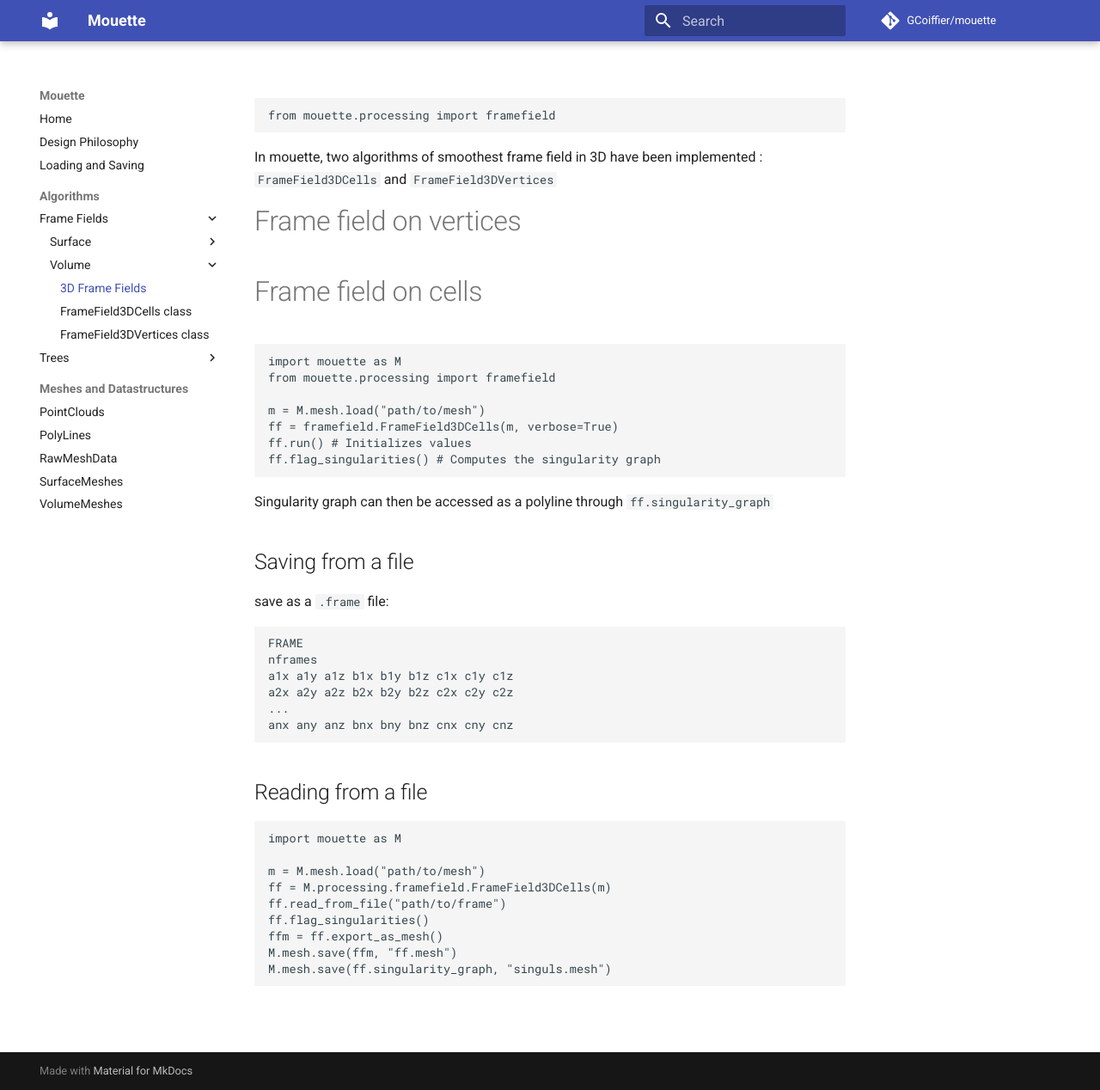
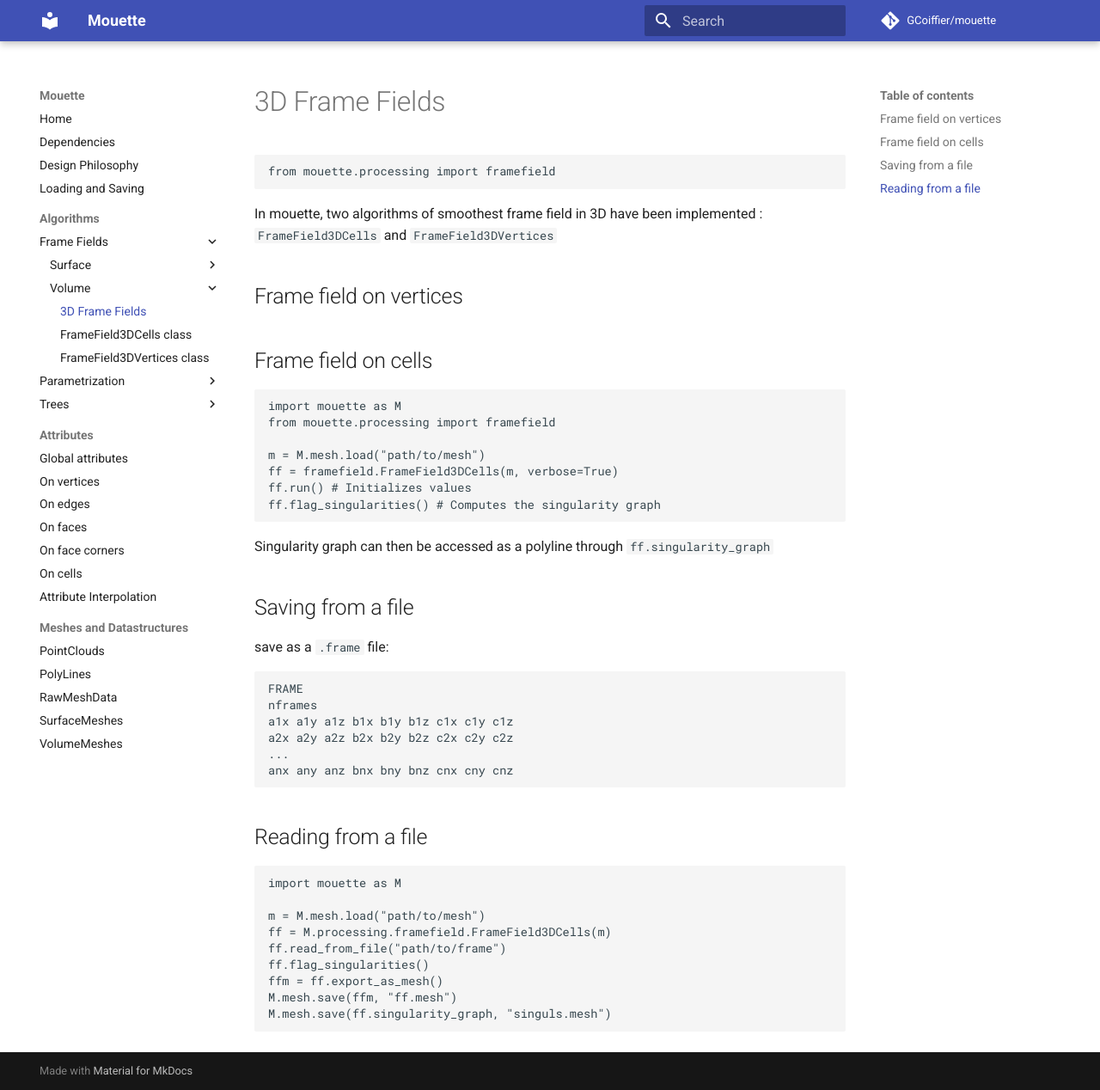
Before and after one commit to GCoiffier/mouette, an MkDocs documentation site: the page built from docs/Algorithms/Frame Fields/Volume/3dFF.md, in a window 1280 px wide and 1268 px high. Shown: the whole window at 86% size. Built offline with MkDocs 1.6.1 and Material for MkDocs 9.7.7, drawn with Linux system fonts in a browser that asks for light colours; comment, search, counter and statistics services are not loaded.

Commit message:
documation of attributes

````diff
--- /dev/null
+++ b/docs/Algorithms/Frame Fields/Surface/00_2dFF.md
@@ -0,0 +1,7 @@
+---
+title: "2D Frame Fields"
+---
+
+## On vertices
+
+## On faces
--- a/docs/Algorithms/Frame Fields/Volume/3dFF.md
+++ b/docs/Algorithms/Frame Fields/Volume/3dFF.md
@@ -1,6 +1,8 @@
 ---
 title: "3D Frame Fields"
 ---
+
+# 3D Frame Fields
 
 ```python
 from mouette.processing import framefield
@@ -9,9 +11,9 @@
 In mouette, two algorithms of smoothest frame field in 3D have been implemented : `FrameField3DCells` and `FrameField3DVertices`
 
 
-# Frame field on vertices
+## Frame field on vertices
 
-# Frame field on cells
+## Frame field on cells
 
 ```python
 import mouette as M
--- /dev/null
+++ b/docs/Attributes/01_global.md
@@ -0,0 +1,5 @@
+---
+title: "Global attributes"
+---
+
+:::mouette.attributes.glob
--- /dev/null
+++ b/docs/Attributes/02_vertices.md
@@ -0,0 +1,5 @@
+---
+title: "On vertices"
+---
+
+:::mouette.attributes.misc_vertices
--- /dev/null
+++ b/docs/Attributes/03_edges.md
@@ -0,0 +1,5 @@
+---
+title: "On edges"
+---
+
+:::mouette.attributes.misc_edges
--- /dev/null
+++ b/docs/Attributes/04_faces.md
@@ -0,0 +1,5 @@
+---
+title: "On faces"
+---
+
+:::mouette.attributes.misc_faces
--- /dev/null
+++ b/docs/Attributes/05_corners.md
@@ -0,0 +1,5 @@
+---
+title: "On face corners"
+---
+
+:::mouette.attributes.misc_corners
--- /dev/null
+++ b/docs/Attributes/06_cells.md
@@ -0,0 +1,5 @@
+---
+title: "On cells"
+---
+
+:::mouette.attributes.misc_cells
--- /dev/null
+++ b/docs/Attributes/07_interpolation.md
@@ -0,0 +1,5 @@
+---
+title: "Attribute Interpolation"
+---
+
+:::mouette.attributes.interpolate
````
Also changed, not shown: docs/Algorithms/Frame Fields/Surface/01_FrameField2DVertices.md (added, +5 -0 lines), docs/Algorithms/Frame Fields/Surface/02_FrameField2DFaces.md (added, +3 -0 lines), docs/Algorithms/Frame Fields/Surface/03_CadFF.md (added, +5 -0 lines), docs/Algorithms/Frame Fields/Surface/05_Curvature.md (added, +11 -0 lines), docs/Algorithms/Frame Fields/Surface/2dFF.md (deleted, +0 -3 lines), docs/Algorithms/Parametrization/lscm.md (added, +3 -0 lines), docs/Dependencies.md (added, +10 -0 lines), docs/Algorithms/Frame Fields/Surface/04_TrivialConnection.md (added).
